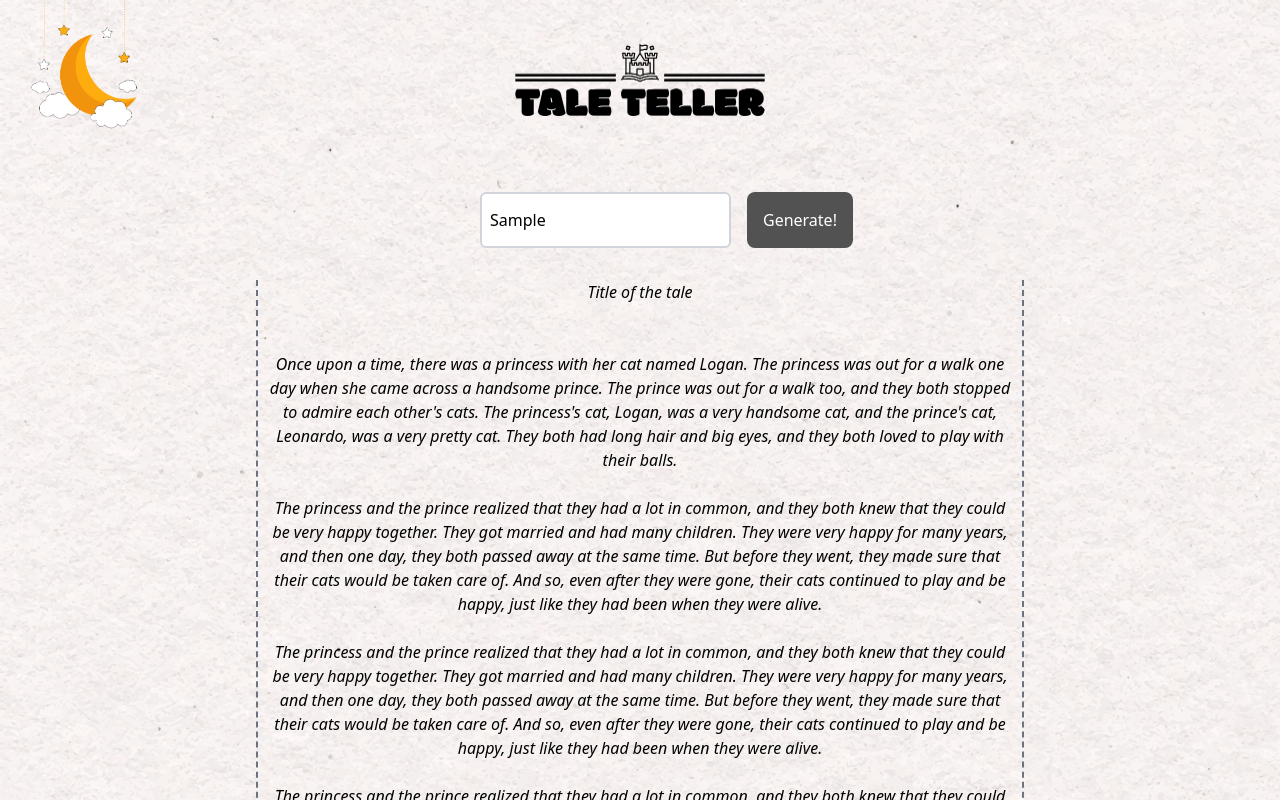
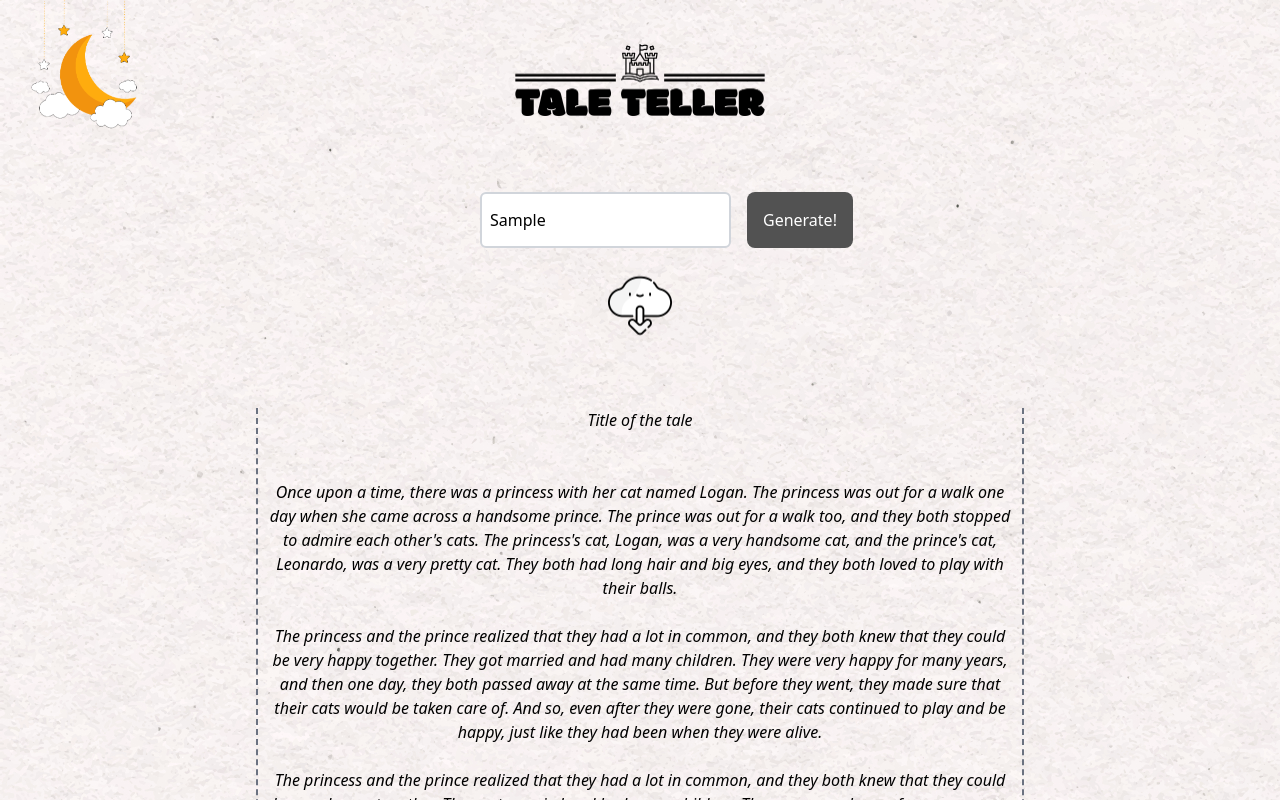
Before and after one commit to ivsantos/tale-teller, a Next.js app: page / in a window 1280 px wide. Both pictures are taken after typing "Sample" into the empty fields and a click on the button "Generate!". Shown: the top 800 px of the page. Built offline with nearby package versions, Linux system fonts and the light colour scheme.

Commit message:
feat: Go down to tale functionality

```diff
--- a/src/app/components/Tale/Tale.tsx
+++ b/src/app/components/Tale/Tale.tsx
@@ -1,14 +1,17 @@
 'use client';
 
 import { cohereResponse, generateResponse } from 'cohere-ai/dist/models';
+import { useRef, useState } from 'react';
 
-import { useState } from 'react';
+import DownImage from '@/images/down.png';
+import Image from 'next/image';
 
 interface Tale extends cohereResponse<generateResponse> {}
 
 export default function Tale() {
   const [input, setInput] = useState<string>('Once upon a time');
   const [tale, setTale] = useState<Tale>();
+  const ref = useRef<HTMLElement>(null);
 
   const handleInputChange = (event: React.ChangeEvent<HTMLInputElement>) => {
     setInput(event.target.value);
@@ -20,9 +23,13 @@ export default function Tale() {
     setTale(tale);
   };
 
+  const handleScroll = () => {
+    ref.current?.scrollIntoView({ behavior: 'smooth' });
+  };
+
   return (
     <>
-      <div className="w-80 grid grid-flow-col gap-4 mx-auto my-0">
+      <div className="w-80 grid grid-flow-col gap-4 mx-auto mb-10">
         <input
           className="p-2 border-2 border-gray-300 rounded-md"
           placeholder="Once upon a time..."
@@ -37,10 +44,24 @@ export default function Tale() {
         </button>
       </div>
       {tale && (
-        <article className="mx-8 px-2 mt-8 text-center whitespace-pre-line lg:mx-[unset] border-x-2 border-x-gray-500 border-dashed italic">
-          <h2>Title of the tale</h2>
-          <p>{tale.body.generations[0].text}</p>
-        </article>
+        <section className="place-items-center grid gap-6">
+          <button onClick={handleScroll}>
+            <Image
+              className="animate-bounce"
+              alt="Go down"
+              src={DownImage}
+              width={64}
+              height={64}
+            />
+          </button>
+          <article
+            ref={ref}
+            className="mx-8 px-2 mt-8 text-center whitespace-pre-line lg:mx-[unset] border-x-2 border-x-gray-500 border-dashed italic"
+          >
+            <h2>Title of the tale</h2>
+            <p>{tale.body.generations[0].text}</p>
+          </article>
+        </section>
       )}
     </>
   );
```
Also changed, not shown: public/assets/images/down.png (added).
